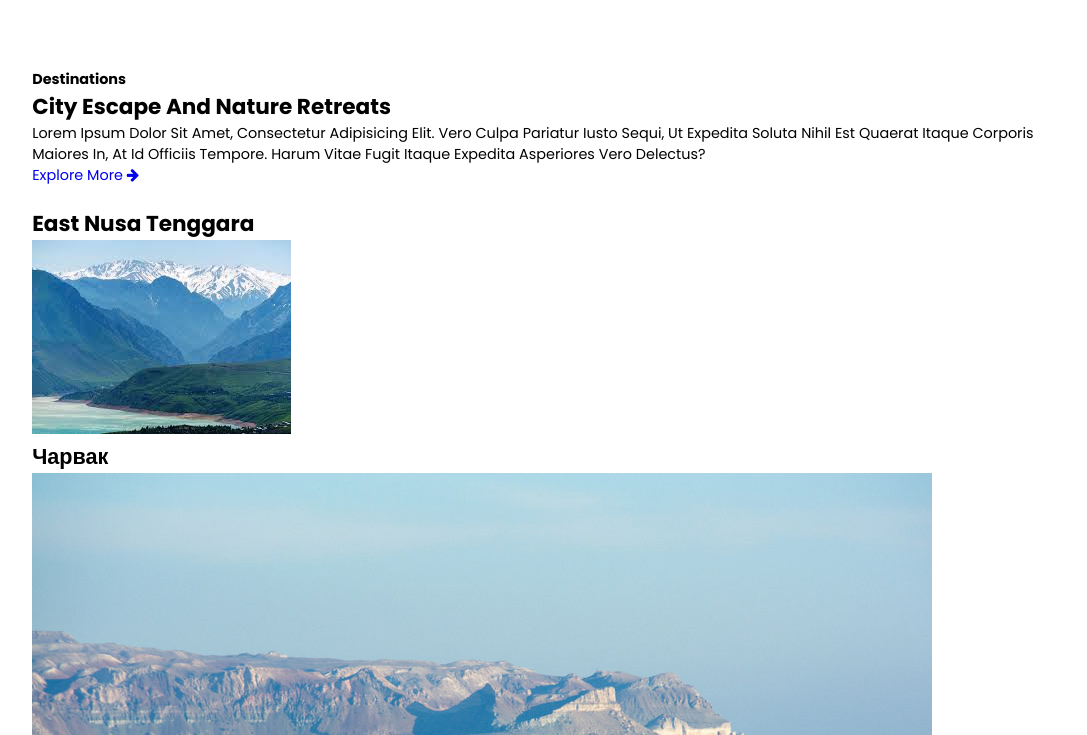
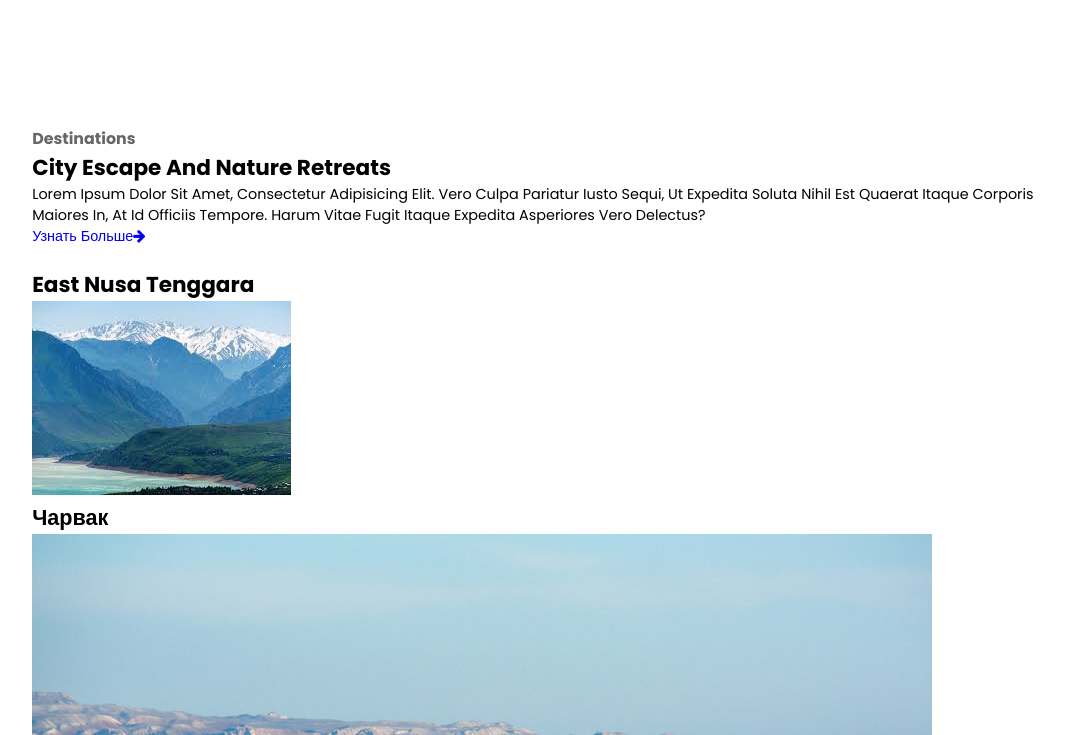
Before and after one commit to jahongirdv/web, a plain HTML site: page index.html in a window 1280 px wide. Shown: the part 1185-1920 px from the top of the page, without its empty margins (83-1170 px from the left). Drawn offline with Linux system fonts and the light colour scheme.

Commit message:
20/49 22.02.2025

```diff
--- a/css.css
+++ b/css.css
@@ -224,7 +224,7 @@ section.home {
   justify-content: space-between;
   align-items: center;
   gap: 4rem;
-  padding:  5rem 0;
+  padding: 5rem 0;
 }
 
 .travel .container .box {
@@ -237,7 +237,7 @@ section.home {
   height: 10rem;
 }
 
-.travel .container .box  h4 {
+.travel .container .box h4 {
   font-size: 1.2rem;
   margin: 1rem 0;
   margin-top: 1rem;
@@ -248,9 +248,27 @@ section.home {
   color: #666;
 
 }
+
 /* здесь раздел путешествия заканчивается цсс */
 
 
+
+/* destination то есть путь или цель путешествия начинается здесь */
+
+.destinations {
+  width: 100%;
+  padding-top: 4rem;
+  padding-bottom: 4rem;
+}
+
+.destinations .label {
+  font-size: 1.1rem;
+  color: #666;
+
+
+}
+
+/* destination то есть путь или цель путешествия заканчивается здесь */
 /* media section starts here  */
 @media (max-width: 1020px) {
   html {
@@ -291,6 +309,7 @@ section.home {
   .heading {
     font-size: 2rem;
   }
+
   .home .home-box nav .menu {
     display: none;
   }
@@ -343,11 +362,13 @@ section.home {
   .home .home-box .content {
     padding: 2rem;
   }
+
   .travel .container {
     flex-direction: column;
     padding: 4rem 0;
     gap: 4rem;
   }
+
   .travel .container .box img {
     height: 6rem;
 
@@ -368,6 +389,7 @@ section.home {
 }
 
 @media (max-width: 457px) {
+
   .article .container .latest-article,
   .article .container .more-article {
     width: 100%;
@@ -383,4 +405,5 @@ section.home {
     font-size: 1.1rem;
   }
 }
+
 /* media section starts here  */
--- a/index.html
+++ b/index.html
@@ -55,28 +55,31 @@
         </div>
     </section>
     <!-- раздел главная заканчивается здесь -->
-     <!-- travel section starts here  -->
+    <!-- travel section starts here  -->
     <section class="travel">
         <div class="container">
             <div class="box box1">
                 <img src="planning.png" alt="">
                 <div class="content">
                     <h4>seamless travel planning</h4>
-                    <p>Lorem ipsum dolor sit amet consectetur adipisicing elit. Ullam fugiat deleniti magni, consequuntur necessitatibus doloremque. Ratione sunt debitis unde ullam.</p>
+                    <p>Lorem ipsum dolor sit amet consectetur adipisicing elit. Ullam fugiat deleniti magni,
+                        consequuntur necessitatibus doloremque. Ratione sunt debitis unde ullam.</p>
                 </div>
             </div>
             <div class="box box2">
                 <img src="map.png" alt="">
                 <div class="content">
                     <h4>toilored experiences</h4>
-                    <p>Lorem ipsum dolor sit amet consectetur adipisicing elit. Ullam fugiat deleniti magni, consequuntur necessitatibus doloremque. Ratione sunt debitis unde ullam.</p>
+                    <p>Lorem ipsum dolor sit amet consectetur adipisicing elit. Ullam fugiat deleniti magni,
+                        consequuntur necessitatibus doloremque. Ratione sunt debitis unde ullam.</p>
                 </div>
             </div>
             <div class="box box3">
                 <img src="trust.png" alt="">
                 <div class="content">
                     <h4>reliable and trustworthy</h4>
-                    <p>Lorem ipsum dolor sit amet consectetur adipisicing elit. Ullam fugiat deleniti magni, consequuntur necessitatibus doloremque. Ratione sunt debitis unde ullam.</p>
+                    <p>Lorem ipsum dolor sit amet consectetur adipisicing elit. Ullam fugiat deleniti magni,
+                        consequuntur necessitatibus doloremque. Ratione sunt debitis unde ullam.</p>
                 </div>
             </div>
         </div>
@@ -90,8 +93,10 @@
             <div class="container-box">
                 <h2 class="heading">city escape and nature retreats</h2>
                 <div class="content">
-                    <p>Lorem ipsum dolor sit amet, consectetur adipisicing elit. Vero culpa pariatur iusto sequi, ut expedita soluta nihil est quaerat itaque corporis maiores in, at id officiis tempore. Harum vitae fugit itaque expedita asperiores vero delectus?</p>
-                    <a href="#">explore more <i class="fa fa-arrow-right"></i></a>
+                    <p>Lorem ipsum dolor sit amet, consectetur adipisicing elit. Vero culpa pariatur iusto sequi, ut
+                        expedita soluta nihil est quaerat itaque corporis maiores in, at id officiis tempore. Harum
+                        vitae fugit itaque expedita asperiores vero delectus?</p>
+                    <a href="#">узнать больше<i class="fa fa-arrow-right"></i></a>
                 </div>
             </div>
             <div class="gallery">
@@ -114,7 +119,7 @@
                     </div>
                 </div>
                 <div class="box box4">
-                    <img src="qizilsuv.jpeg" alt="">
+                    <img src="qizilsuvv.jpg" alt="">
                     <div class="text">
                         <h2>Водопад "Кызыл-сув"</h2>
                     </div>
```
Also changed, not shown: qizilsuv.jpeg (deleted). Lines whose indentation alone changed are shown as unchanged.
